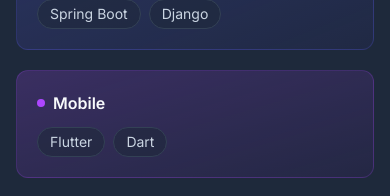
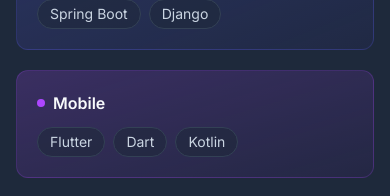
Before and after one commit to WhiteLyon-JV/Portafolio, a Next.js app: page / in a window 390 px wide. Shown: the part 3520-3716 px from the top of the page. Built offline with nearby package versions, Linux system fonts and the light colour scheme; a web font is replaced by a local one.

Commit message:
Add Kotlin to Mobile skills, update video demo link to YouTube

```diff
--- a/src/components/Skills.tsx
+++ b/src/components/Skills.tsx
@@ -13,7 +13,7 @@
   },
   {
     title: "Mobile",
-    items: ["Flutter", "Dart"],
+    items: ["Flutter", "Dart", "Kotlin"],
     gradient: "from-purple-500/20 to-purple-600/5",
     border: "border-purple-500/20",
     dot: "bg-purple-500",
```
